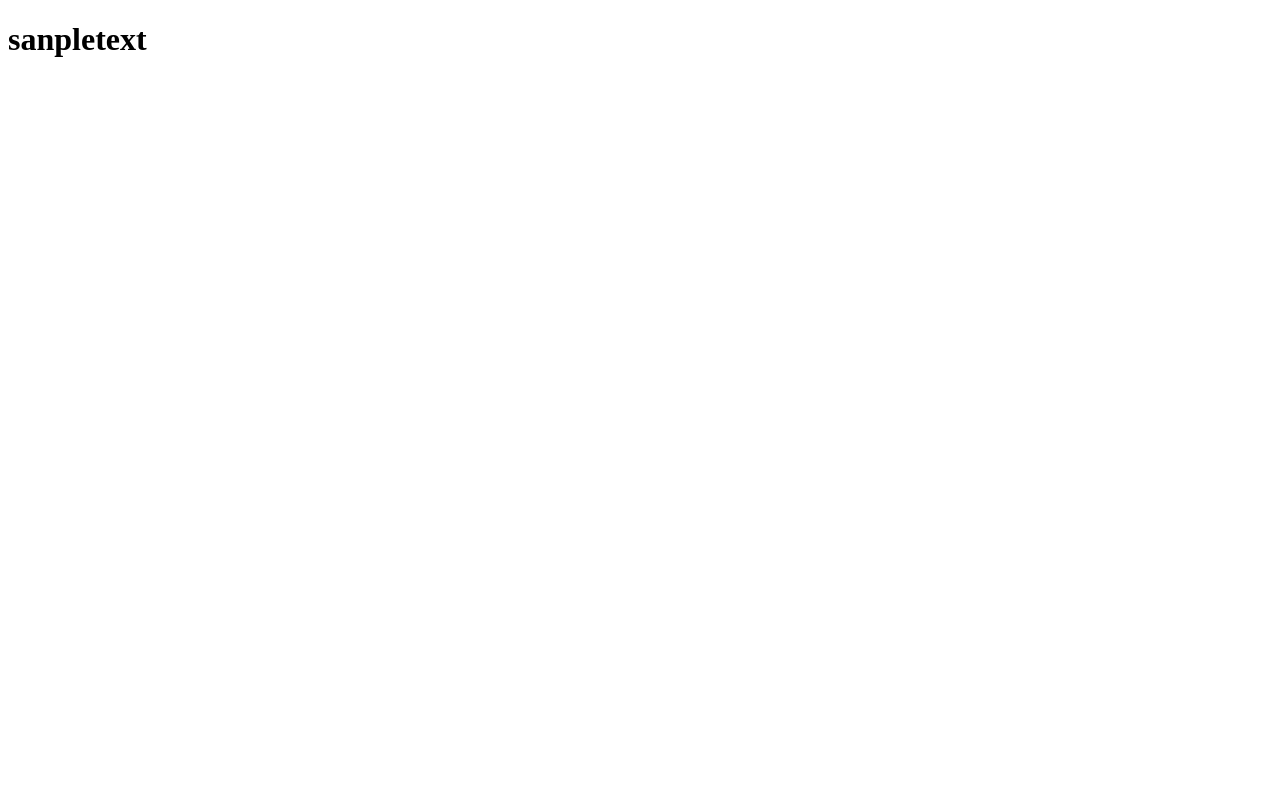
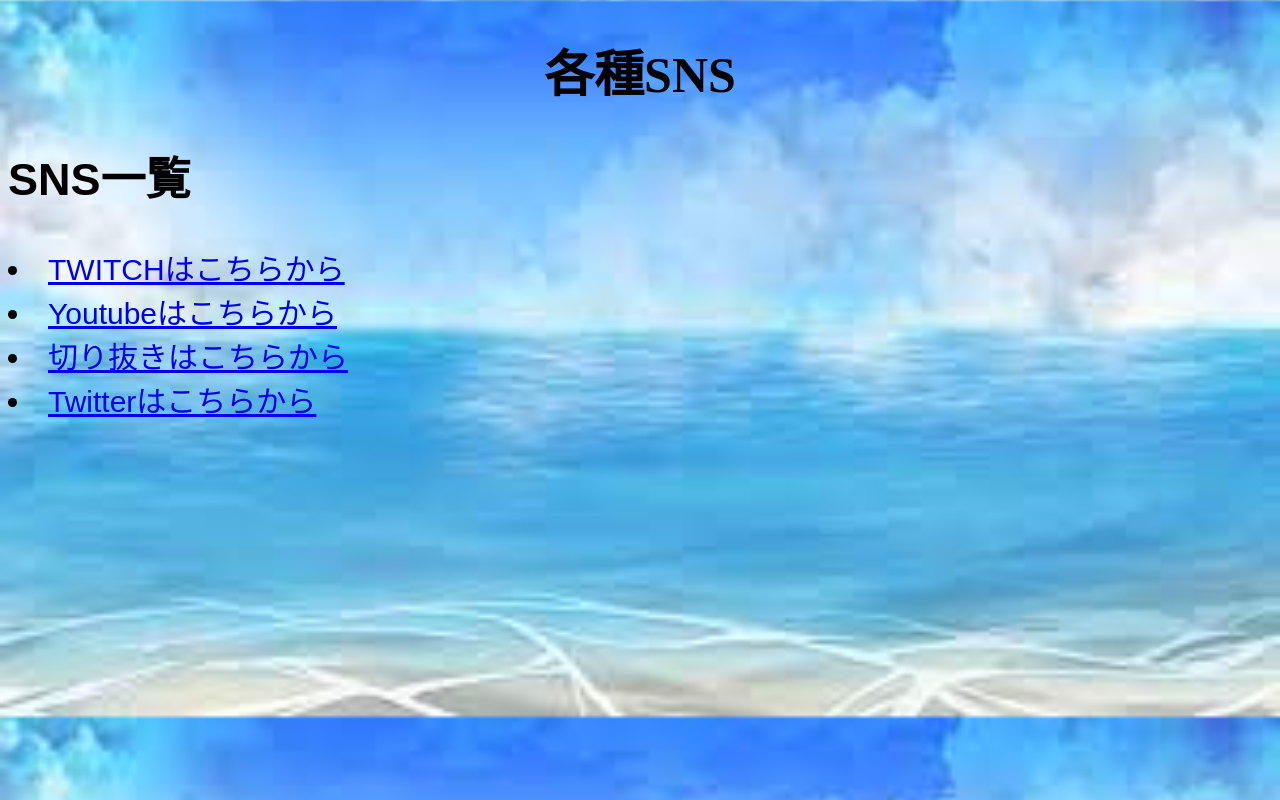
Before and after one commit to aki8ia/WIKI, a plain HTML site: page assets/SNS.html in a window 1280 px wide. Drawn offline with Linux system fonts and the light colour scheme.

Commit message:
Update SNS.html

```diff
--- a/assets/SNS.html
+++ b/assets/SNS.html
@@ -1,11 +1,21 @@
 <!DOCTYPE html>
 <html lang="jp">
     <head>
-        <title>経歴</title>
+        <title>SNS
+        </title>
         <meta charset="UTF-8">
         <meta name="viewport" content="width=device-width, initial-scale=1">
+        <link rel="stylesheet" href="../assets/css/move.css">
     </head>
     <body>
-    <h1>sanpletext</h1>
+    <h1 class="logo">各種SNS</h1>
+        <div class="hyou">
+            <h2>SNS一覧</h2>
+            <li><a href="https://www.twitch.tv/umino_mozk?lang=ja">TWITCHはこちらから</a></li>
+            <li><a href="https://www.youtube.com/@Ch-db1ig">Youtubeはこちらから</a></li>
+            <li><a href="https://www.youtube.com/@twitchmozukukirinuki">切り抜きはこちらから</a></li>
+            <li><a href="https://twitter.com/Umino_Mozkun">Twitterはこちらから</a></li>
+        </div>
+
     </body>
 </html>
```
